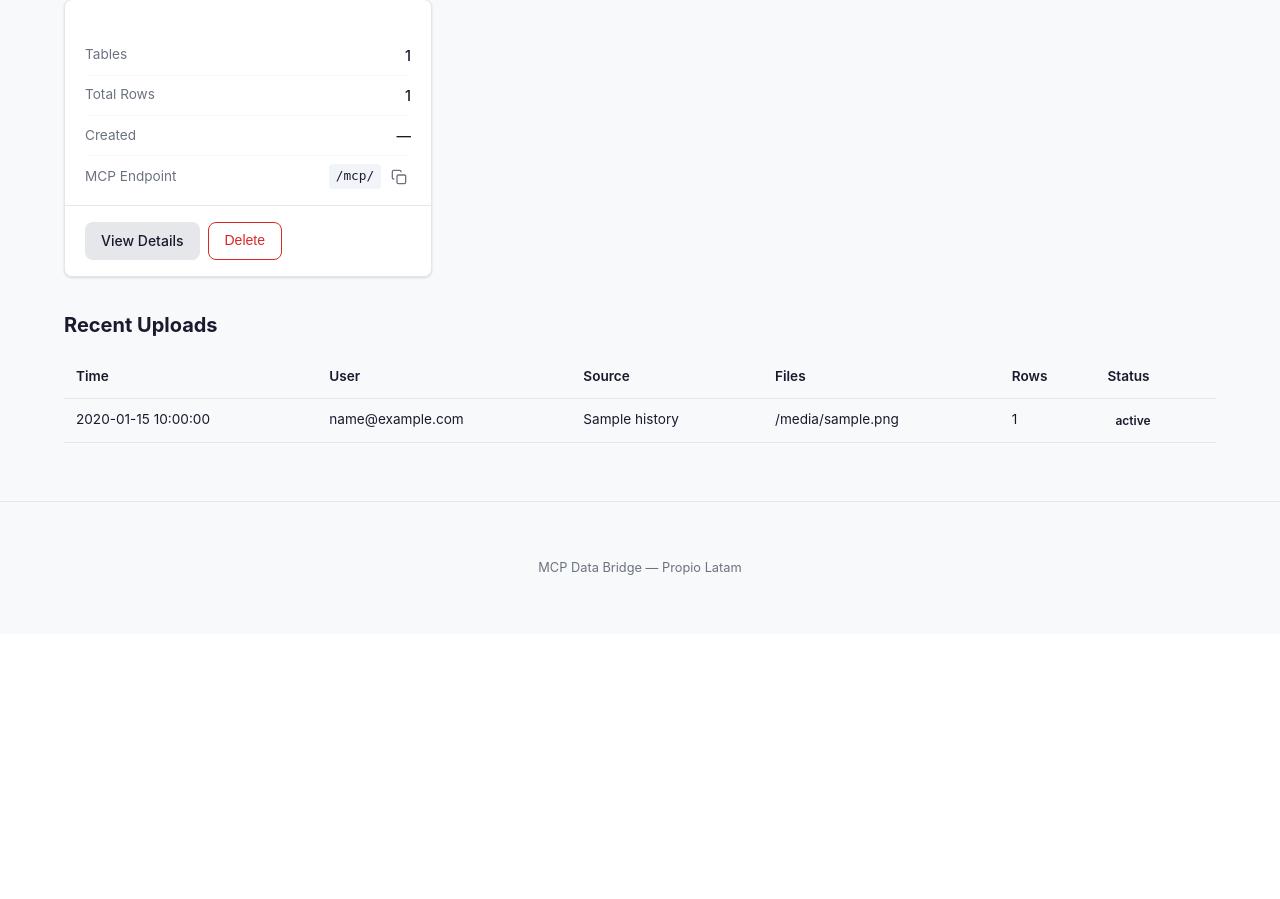
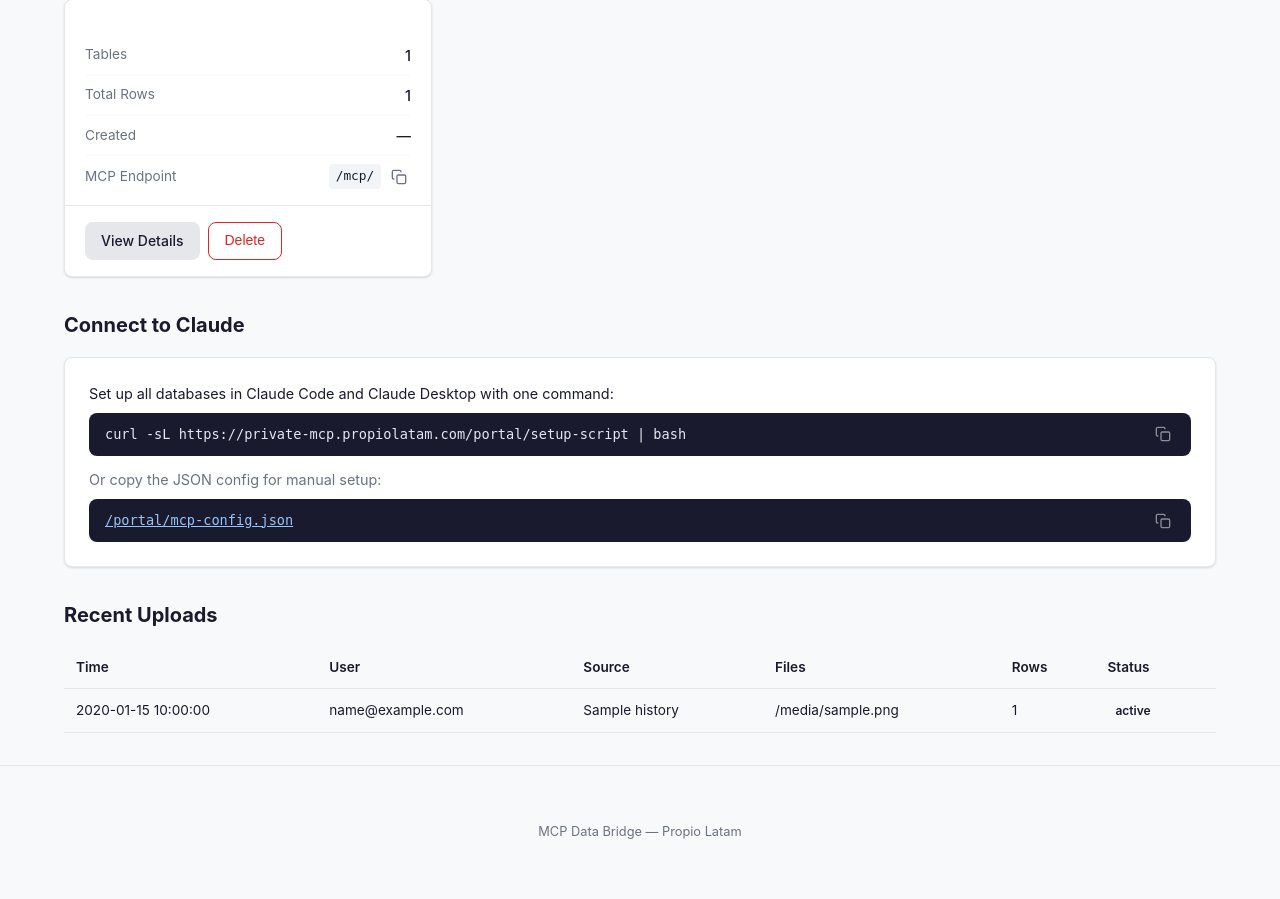
Before and after one commit to Propio-Latam/propio-data-mcp, a FastAPI app: template app/templates/dashboard.html in a window 1280 px wide. Shown: the part 166-1065 px from the top of the page. Before the commit the page ends 741 px from the top, so only its background shows below. Run offline with FastAPI, Linux system fonts and the light colour scheme; the template is opened without the code that fills it: most values are stand-ins (such as "Sample title", 1, 10 or a date in 2020).

Commit message:
feat: Add dynamic MCP setup script and config endpoints
- GET /portal/setup-script — bash script that configures ALL databases
  for Claude Code + Claude Desktop in one command
- GET /portal/mcp-config.json — JSON config for manual copy-paste
- "Connect to Claude" section on dashboard with copy-paste commands

Co-Authored-By: Claude Opus 4.6 (1M context) <noreply@anthropic.com>

```diff
--- a/app/portal/routes.py
+++ b/app/portal/routes.py
@@ -1,11 +1,12 @@
-"""Portal routes — dashboard, upload, database detail, delete."""
+"""Portal routes — dashboard, upload, database detail, delete, setup scripts."""
 
 import asyncio
+import json
 import os
 import shutil
 import tempfile
 from fastapi import APIRouter, Request, UploadFile, File, Form, HTTPException
-from fastapi.responses import HTMLResponse, RedirectResponse
+from fastapi.responses import HTMLResponse, RedirectResponse, PlainTextResponse, JSONResponse
 from fastapi.templating import Jinja2Templates
 
 from app.config import settings
@@ -253,3 +254,127 @@ async def delete_db(request: Request, db_id: str):
         url=f"/portal/?message=Database '{db_name}' deleted",
         status_code=303,
     )
+
+
+# ---- MCP Setup endpoints ----
+
+API_KEY = "f4e269254a2bfd08bab1852edf0e13b60b89fc1522649050"
+BASE_URL = "https://private-mcp.propiolatam.com"
+
+
+@router.get("/setup-script", response_class=PlainTextResponse)
+async def setup_script():
+    """Generate a setup script that configures ALL registered databases for Claude Code + Desktop."""
+    dbs = await list_databases()
+
+    servers = {}
+    for db in dbs:
+        servers[db.name] = {
+            "command": "npx",
+            "args": ["-y", "mcp-remote", f"{BASE_URL}/mcp/{db.id}?token={API_KEY}"],
+        }
+
+    script = f'''#!/usr/bin/env bash
+# =============================================================================
+# Propio Data MCP — Auto-generated setup for all databases
+# Generated from: {BASE_URL}/portal/setup-script
+#
+# Usage:
+#   curl -sL {BASE_URL}/portal/setup-script | bash
+# =============================================================================
+set -euo pipefail
+
+echo ""
+echo "  Propio Data MCP — Setup"
+echo "  ========================"
+echo ""
+
+if ! command -v npx &>/dev/null; then
+    echo "[!] Node.js is required but not installed."
+    echo "    Install with: brew install node"
+    exit 1
+fi
+
+if ! command -v python3 &>/dev/null; then
+    echo "[!] Python3 is required."
+    exit 1
+fi
+
+echo "[*] Testing connection..."
+HEALTH=$(curl -sf {BASE_URL}/health 2>/dev/null || echo "FAIL")
+if [ "$HEALTH" = "FAIL" ]; then
+    echo "[!] Cannot reach server. Check your network."
+    exit 1
+fi
+echo "[+] Server is up"
+echo ""
+
+# ---- Helper: merge mcpServers into a JSON config ----
+merge_config() {{
+    local FILE="$1"
+    python3 << 'PYEOF'
+import json, os
+
+file_path = "$FILE"
+servers = {json.dumps(servers, indent=2)}
+
+config = {{}}
+if os.path.exists(file_path):
+    try:
+        with open(file_path) as f:
+            config = json.load(f)
+    except (json.JSONDecodeError, IOError):
+        config = {{}}
+
+if "mcpServers" not in config:
+    config["mcpServers"] = {{}}
+
+changed = False
+for name, entry in servers.items():
+    config["mcpServers"][name] = entry
+    changed = True
+    print(f"  [+] Configured: {{name}}")
+
+if changed:
+    os.makedirs(os.path.dirname(file_path) or ".", exist_ok=True)
+    with open(file_path, "w") as f:
+        json.dump(config, f, indent=2)
+PYEOF
+}}
+
+echo "[*] Setting up Claude Code..."
+merge_config "$HOME/.claude/settings.json"
+
+echo "[*] Setting up Claude Desktop..."
+if [ "$(uname)" = "Darwin" ]; then
+    merge_config "$HOME/Library/Application Support/Claude/claude_desktop_config.json"
+else
+    merge_config "$HOME/.config/Claude/claude_desktop_config.json"
+fi
+
+echo ""
+echo "  Setup complete! Configured {len(dbs)} database(s):"
+'''
+    for db in dbs:
+        script += f'echo "    - {db.name}: {db.description}"\n'
+
+    script += f'''echo ""
+echo "  Restart Claude Code / Claude Desktop to apply."
+echo ""
+echo "  Portal: {BASE_URL}/portal/"
+echo ""
+'''
+    return PlainTextResponse(content=script, media_type="text/plain")
+
+
+@router.get("/mcp-config.json")
+async def mcp_config_json():
+    """Return the mcpServers JSON config for all databases (copy-paste into settings)."""
+    dbs = await list_databases()
+    servers = {}
+    for db in dbs:
+        servers[db.name] = {
+            "command": "npx",
+            "args": ["-y", "mcp-remote", f"{BASE_URL}/mcp/{db.id}?token={API_KEY}"],
+        }
+    return JSONResponse(content={"mcpServers": servers}, media_type="application/json")
--- a/app/static/style.css
+++ b/app/static/style.css
@@ -391,6 +391,32 @@ main.container { flex: 1; }
 
 .inline-form { display: inline; }
 
+/* Setup card */
+.setup-card {
+    background: var(--color-surface);
+    padding: 1.5rem;
+    border-radius: var(--radius);
+    box-shadow: var(--shadow);
+    border: 1px solid var(--color-border);
+}
+.setup-card p { font-size: 0.9rem; margin-bottom: 0.5rem; }
+.code-block {
+    display: flex;
+    align-items: center;
+    gap: 0.5rem;
+    background: var(--color-text);
+    color: #e2e8f0;
+    padding: 0.6rem 1rem;
+    border-radius: var(--radius);
+    font-size: 0.85rem;
+    overflow-x: auto;
+}
+.code-block code { flex: 1; font-family: monospace; white-space: nowrap; }
+.code-block a { color: #93c5fd; }
+.code-block .btn-icon { color: rgba(255,255,255,0.5); }
+.code-block .btn-icon:hover { color: white; }
+.code-block .btn-icon.copied { color: #34d399; }
+
 /* Mobile */
 @media (max-width: 640px) {
     .container { padding: 1rem; }
--- a/app/templates/dashboard.html
+++ b/app/templates/dashboard.html
@@ -57,6 +57,28 @@
 </div>
 {% endif %}
 
+{% if databases %}
+<section class="section">
+    <h2>Connect to Claude</h2>
+    <div class="setup-card">
+        <p>Set up all databases in Claude Code and Claude Desktop with one command:</p>
+        <div class="code-block">
+            <code>curl -sL https://private-mcp.propiolatam.com/portal/setup-script | bash</code>
+            <button class="btn-icon" onclick="copyText('curl -sL https://private-mcp.propiolatam.com/portal/setup-script | bash')" title="Copy">
+                <svg width="16" height="16" viewBox="0 0 24 24" fill="none" stroke="currentColor" stroke-width="2"><rect x="9" y="9" width="13" height="13" rx="2"/><path d="M5 15H4a2 2 0 01-2-2V4a2 2 0 012-2h9a2 2 0 012 2v1"/></svg>
+            </button>
+        </div>
+        <p class="form-hint" style="margin-top:0.75rem">Or copy the JSON config for manual setup:</p>
+        <div class="code-block">
+            <code><a href="/portal/mcp-config.json" target="_blank">/portal/mcp-config.json</a></code>
+            <button class="btn-icon" onclick="fetchAndCopy('/portal/mcp-config.json')" title="Copy JSON">
+                <svg width="16" height="16" viewBox="0 0 24 24" fill="none" stroke="currentColor" stroke-width="2"><rect x="9" y="9" width="13" height="13" rx="2"/><path d="M5 15H4a2 2 0 01-2-2V4a2 2 0 012-2h9a2 2 0 012 2v1"/></svg>
+            </button>
+        </div>
+    </div>
+</section>
+{% endif %}
+
 {% if history %}
 <section class="section">
     <h2>Recent Uploads</h2>
@@ -104,5 +126,14 @@ function copyText(text) {
         setTimeout(function() { el.classList.remove('copied'); }, 1500);
     });
 }
+function fetchAndCopy(url) {
+    fetch(url).then(function(r) { return r.text(); }).then(function(text) {
+        navigator.clipboard.writeText(text).then(function() {
+            var el = event.target.closest('button');
+            el.classList.add('copied');
+            setTimeout(function() { el.classList.remove('copied'); }, 1500);
+        });
+    });
+}
 </script>
 {% endblock %}
```
